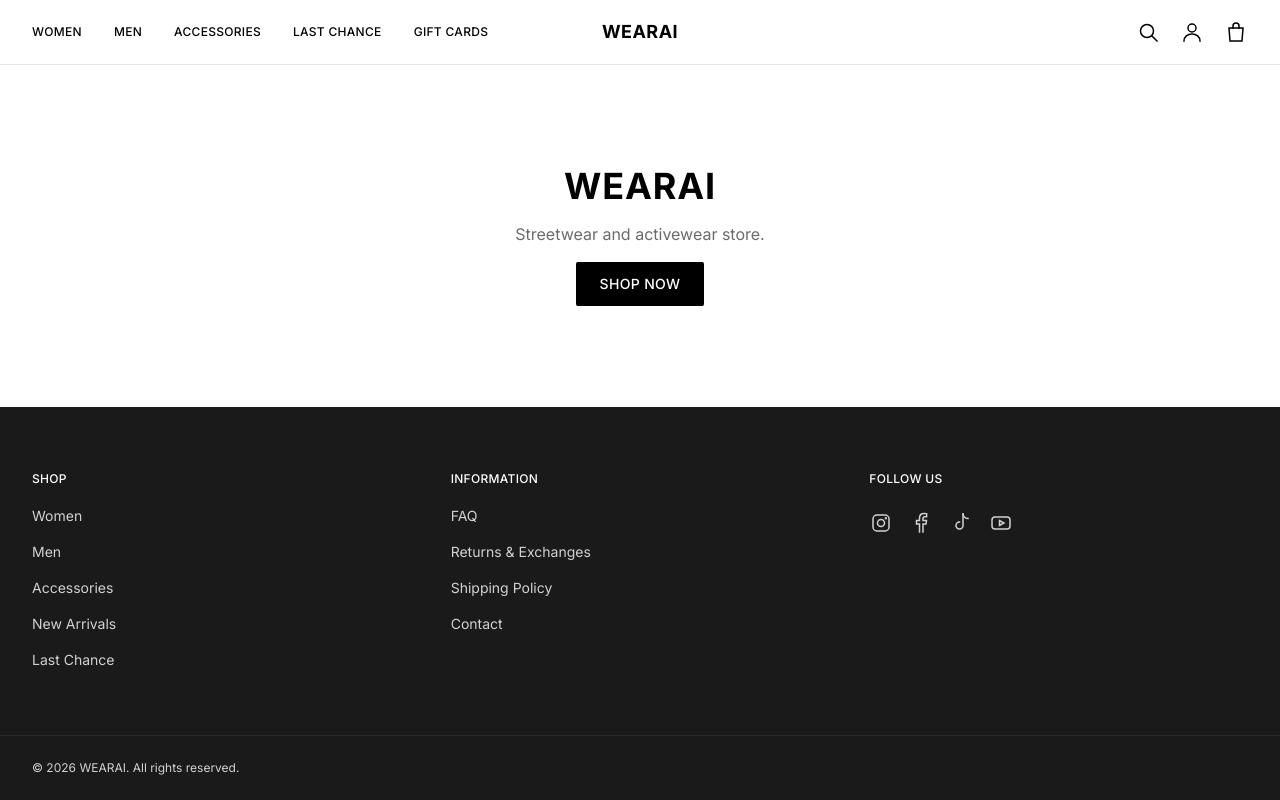
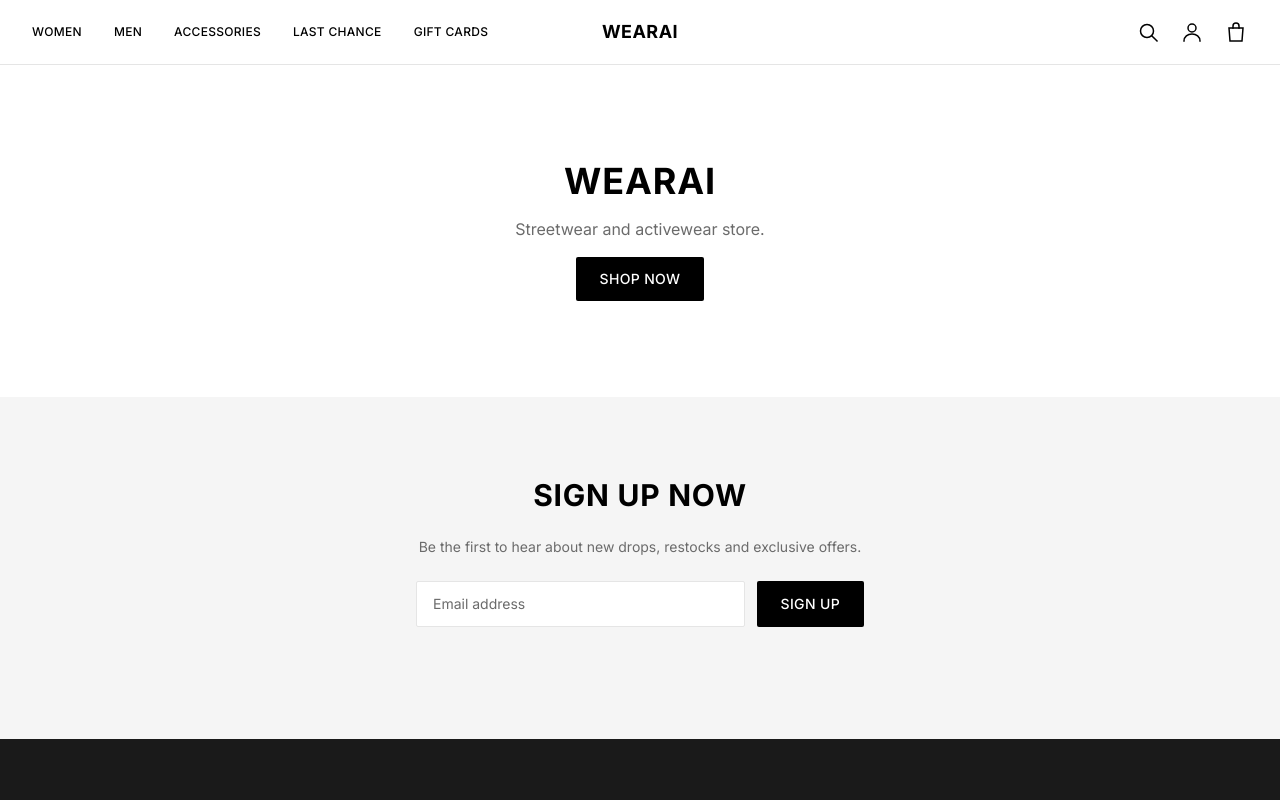
Before and after one commit to adithaanusara/wearai, a Next.js app in the folder apps/web/: page / in a window 1280 px wide. Shown: the top 800 px of the page. Built offline with nearby package versions, Linux system fonts and the light colour scheme.

Commit message:
feat(newsletter): add signup section above the footer

```diff
--- a/apps/web/src/app/layout.tsx
+++ b/apps/web/src/app/layout.tsx
@@ -3,6 +3,7 @@
 import { siteConfig } from '@/config/site';
 import { Footer } from '@/components/layout/Footer';
 import { Header } from '@/components/layout/Header';
+import { NewsletterSection } from '@/components/layout/NewsletterSection';
 import { SkipLink } from '@/components/layout/SkipLink';
 import './globals.css';
 
@@ -25,6 +26,7 @@
         <main id="main" className="flex flex-1 flex-col">
           {children}
         </main>
+        <NewsletterSection />
         <Footer />
       </body>
     </html>
--- /dev/null
+++ b/apps/web/src/components/layout/NewsletterSection.tsx
@@ -0,0 +1,74 @@
+'use client';
+
+import { useState, type FormEvent } from 'react';
+import { Container } from '@/components/ui/Container';
+
+type Status = 'idle' | 'error' | 'success';
+
+const emailPattern = /^[^\s@]+@[^\s@]+\.[^\s@]+$/;
+
+export function NewsletterSection() {
+  const [status, setStatus] = useState<Status>('idle');
+
+  function onSubmit(event: FormEvent<HTMLFormElement>) {
+    event.preventDefault();
+    const form = event.currentTarget;
+    const email = String(new FormData(form).get('email') ?? '').trim();
+
+    if (!emailPattern.test(email)) {
+      setStatus('error');
+      return;
+    }
+    // The API endpoint is connected when the backend exists.
+    setStatus('success');
+    form.reset();
+  }
+
+  return (
+    <section aria-labelledby="newsletter-title" className="bg-surface">
+      <Container className="flex flex-col items-center gap-6 py-16 text-center md:py-20">
+        <h2
+          id="newsletter-title"
+          className="text-2xl font-bold tracking-wide uppercase md:text-3xl"
+        >
+          Sign up now
+        </h2>
+        <p className="text-muted max-w-md text-sm">
+          Be the first to hear about new drops, restocks and exclusive offers.
+        </p>
+
+        <form onSubmit={onSubmit} noValidate className="w-full max-w-md">
+          <div className="flex flex-col gap-3 sm:flex-row">
+            <label htmlFor="newsletter-email" className="sr-only">
+              Email address
+            </label>
+            <input
+              id="newsletter-email"
+              name="email"
+              type="email"
+              autoComplete="email"
+              placeholder="Email address"
+              aria-invalid={status === 'error'}
+              aria-describedby="newsletter-message"
+              className="border-border bg-bg placeholder:text-muted w-full flex-1 rounded-sm border px-4 py-3 text-sm"
+            />
+            <button
+              type="submit"
+              className="bg-text text-bg rounded-sm px-6 py-3 text-sm font-medium tracking-wide uppercase"
+            >
+              Sign up
+            </button>
+          </div>
+          <p
+            id="newsletter-message"
+            role="status"
+            className={`mt-3 min-h-5 text-sm ${status === 'error' ? 'text-error' : 'text-success'}`}
+          >
+            {status === 'error' && 'Please enter a valid email address.'}
+            {status === 'success' && 'Thanks for signing up!'}
+          </p>
+        </form>
+      </Container>
+    </section>
+  );
+}
```
